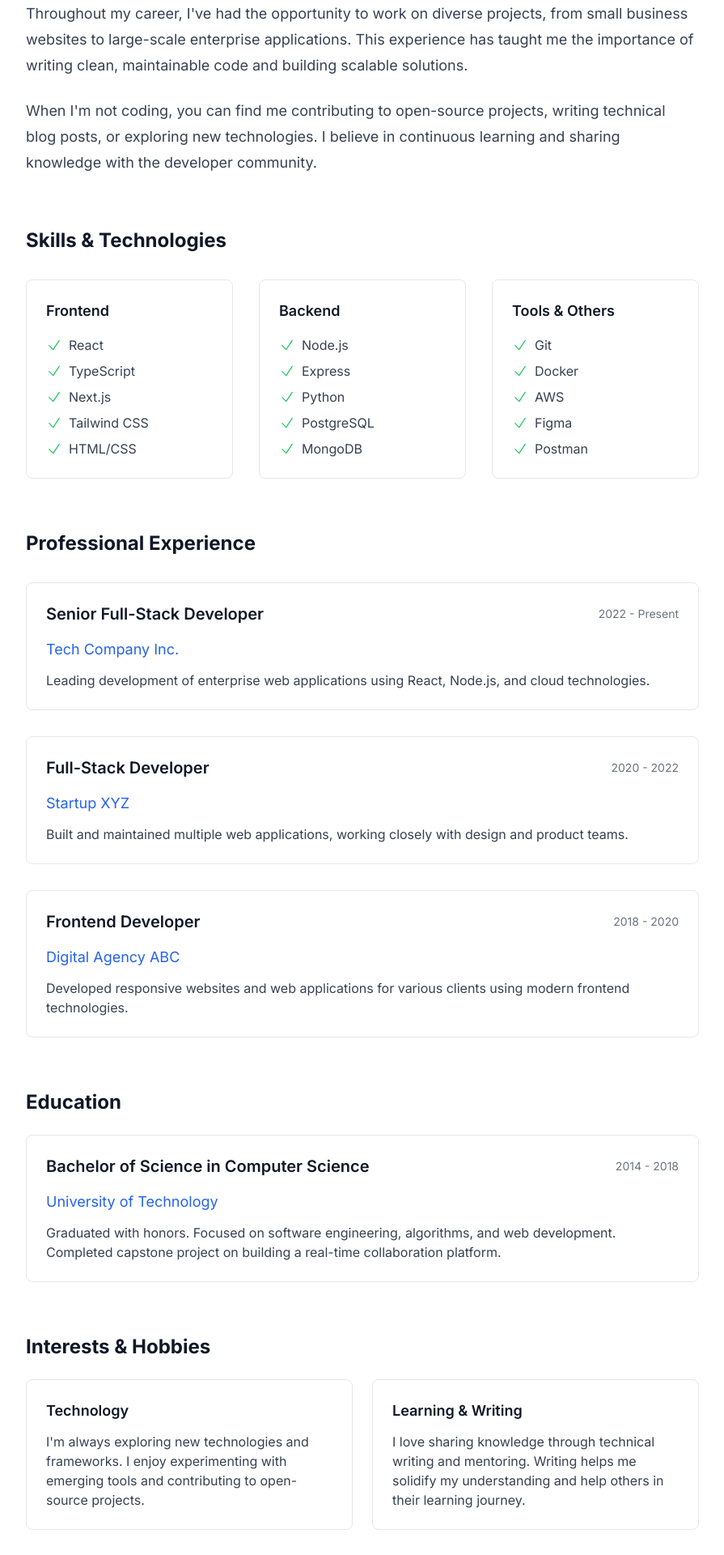
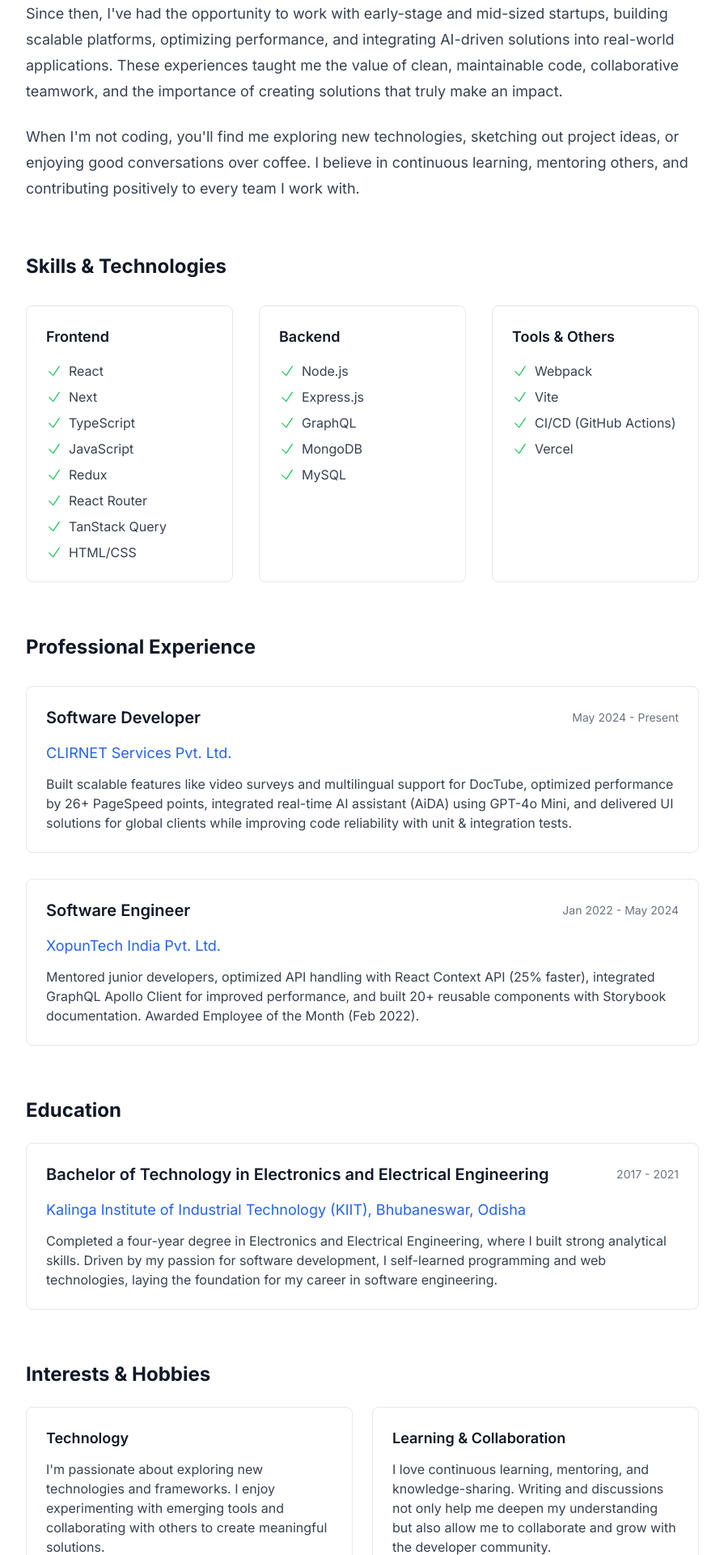
Before and after one commit to SandipDeb05/iamsandipdeb, a Next.js app: page /about in a window 1280 px wide. Shown: the part 520-2440 px from the top of the page at 81% size, without its empty margins (192-1087 px from the left). Built offline with nearby package versions, Linux system fonts and the light colour scheme.

Commit message:
update:text about and projects pages

```diff
--- a/src/app/about/page.tsx
+++ b/src/app/about/page.tsx
@@ -4,39 +4,43 @@ export default function About() {
   const skills = [
     {
       category: "Frontend",
-      items: ["React", "TypeScript", "Next.js", "Tailwind CSS", "HTML/CSS"],
+      items: [
+        "React",
+        "Next",
+        "TypeScript",
+        "JavaScript",
+        "Redux",
+        "React Router",
+        "TanStack Query",
+        "HTML/CSS",
+      ],
     },
     {
       category: "Backend",
-      items: ["Node.js", "Express", "Python", "PostgreSQL", "MongoDB"],
+      items: ["Node.js", "Express.js", "GraphQL", "MongoDB", "MySQL"],
     },
     {
       category: "Tools & Others",
-      items: ["Git", "Docker", "AWS", "Figma", "Postman"],
+      items: ["Webpack", "Vite", "CI/CD (GitHub Actions)", "Vercel"],
     },
   ];
 
   const experience = [
     {
-      title: "Senior Full-Stack Developer",
-      company: "Tech Company Inc.",
-      period: "2022 - Present",
+      title: "Software Developer",
+      company: "CLIRNET Services Pvt. Ltd.",
+      period: "May 2024 - Present",
+      link: "https://www.clirnet.com/",
       description:
-        "Leading development of enterprise web applications using React, Node.js, and cloud technologies.",
+        "Built scalable features like video surveys and multilingual support for DocTube, optimized performance by 26+ PageSpeed points, integrated real-time AI assistant (AiDA) using GPT-4o Mini, and delivered UI solutions for global clients while improving code reliability with unit & integration tests.",
     },
     {
-      title: "Full-Stack Developer",
-      company: "Startup XYZ",
-      period: "2020 - 2022",
+      title: "Software Engineer",
+      company: "XopunTech India Pvt. Ltd.",
+      period: "Jan 2022 - May 2024",
+      link: "https://www.xopuntech.com/",
       description:
-        "Built and maintained multiple web applications, working closely with design and product teams.",
-    },
-    {
-      title: "Frontend Developer",
-      company: "Digital Agency ABC",
-      period: "2018 - 2020",
-      description:
-        "Developed responsive websites and web applications for various clients using modern frontend technologies.",
+        "Mentored junior developers, optimized API handling with React Context API (25% faster), integrated GraphQL Apollo Client for improved performance, and built 20+ reusable components with Storybook documentation. Awarded Employee of the Month (Feb 2022).",
     },
   ];
 
@@ -49,8 +53,8 @@ export default function About() {
             About Me
           </h1>
           <p className="text-xl text-gray-700 dark:text-gray-300 max-w-3xl mx-auto">
-            I'm a passionate developer who loves building innovative solutions
-            and learning new technologies.
+            I'm a passionate Software Engineer who loves building innovative
+            solutions and learning new technologies.
           </p>
         </div>
 
@@ -61,23 +65,26 @@ export default function About() {
           </h2>
           <div className="prose prose-lg prose-gray dark:prose-invert max-w-none">
             <p className="text-gray-700 dark:text-gray-300 mb-6">
-              I started my journey in web development over 5 years ago, and I've
-              been passionate about creating digital experiences ever since. My
-              curiosity for technology and problem-solving led me to explore
-              various aspects of software development, from frontend interfaces
-              to backend systems.
+              I started my journey in software development during my engineering
+              days, and over time, I discovered a strong passion for building
+              modern web applications. My curiosity for technology and
+              problem-solving naturally led me towards frontend development,
+              where I could combine creativity with technical skills to craft
+              impactful user experiences.
             </p>
             <p className="text-gray-700 dark:text-gray-300 mb-6">
-              Throughout my career, I've had the opportunity to work on diverse
-              projects, from small business websites to large-scale enterprise
-              applications. This experience has taught me the importance of
-              writing clean, maintainable code and building scalable solutions.
+              Since then, I've had the opportunity to work with early-stage and
+              mid-sized startups, building scalable platforms, optimizing
+              performance, and integrating AI-driven solutions into real-world
+              applications. These experiences taught me the value of clean,
+              maintainable code, collaborative teamwork, and the importance of
+              creating solutions that truly make an impact.
             </p>
             <p className="text-gray-700 dark:text-gray-300">
-              When I'm not coding, you can find me contributing to open-source
-              projects, writing technical blog posts, or exploring new
-              technologies. I believe in continuous learning and sharing
-              knowledge with the developer community.
+              When I'm not coding, you'll find me exploring new technologies,
+              sketching out project ideas, or enjoying good conversations over
+              coffee. I believe in continuous learning, mentoring others, and
+              contributing positively to every team I work with.
             </p>
           </div>
         </section>
@@ -131,9 +138,14 @@ export default function About() {
                     {job.period}
                   </span>
                 </div>
-                <p className="text-lg text-blue-600 dark:text-blue-400 mb-3">
+                <a
+                  href={job.link}
+                  target="_blank"
+                  rel="noopener noreferrer"
+                  className="block text-lg text-blue-600 dark:text-blue-400 mb-3 hover:underline"
+                >
                   {job.company}
-                </p>
+                </a>
                 <p className="text-gray-700 dark:text-gray-300">
                   {job.description}
                 </p>
@@ -150,19 +162,27 @@ export default function About() {
           <div className="bg-white dark:bg-gray-800 rounded-lg p-6 border border-gray-200 dark:border-gray-700">
             <div className="flex flex-col md:flex-row md:items-center md:justify-between mb-4">
               <h3 className="text-xl font-semibold text-gray-900 dark:text-gray-100">
-                Bachelor of Science in Computer Science
+                Bachelor of Technology in Electronics and Electrical Engineering
               </h3>
               <span className="text-sm text-gray-500 dark:text-gray-400 mt-1 md:mt-0">
-                2014 - 2018
+                2017 - 2021
               </span>
             </div>
-            <p className="text-lg text-blue-600 dark:text-blue-400 mb-3">
-              University of Technology
-            </p>
+            <a
+              href="https://kiit.ac.in/"
+              target="_blank"
+              rel="noopener noreferrer"
+              className="block text-lg text-blue-600 dark:text-blue-400 mb-3 hover:underline"
+            >
+              Kalinga Institute of Industrial Technology (KIIT), Bhubaneswar,
+              Odisha
+            </a>
             <p className="text-gray-700 dark:text-gray-300">
-              Graduated with honors. Focused on software engineering,
-              algorithms, and web development. Completed capstone project on
-              building a real-time collaboration platform.
+              Completed a four-year degree in Electronics and Electrical
+              Engineering, where I built strong analytical skills. Driven by my
+              passion for software development, I self-learned programming and
+              web technologies, laying the foundation for my career in software
+              engineering.
             </p>
           </div>
         </section>
@@ -178,19 +198,20 @@ export default function About() {
                 Technology
               </h3>
               <p className="text-gray-700 dark:text-gray-300">
-                I'm always exploring new technologies and frameworks. I enjoy
-                experimenting with emerging tools and contributing to
-                open-source projects.
+                I'm passionate about exploring new technologies and frameworks.
+                I enjoy experimenting with emerging tools and collaborating with
+                others to create meaningful solutions.
               </p>
             </div>
             <div className="bg-white dark:bg-gray-800 rounded-lg p-6 border border-gray-200 dark:border-gray-700">
               <h3 className="text-lg font-semibold text-gray-900 dark:text-gray-100 mb-3">
-                Learning & Writing
+                Learning & Collaboration
               </h3>
               <p className="text-gray-700 dark:text-gray-300">
-                I love sharing knowledge through technical writing and
-                mentoring. Writing helps me solidify my understanding and help
-                others in their learning journey.
+                I love continuous learning, mentoring, and knowledge-sharing.
+                Writing and discussions not only help me deepen my understanding
+                but also allow me to collaborate and grow with the developer
+                community.
               </p>
             </div>
           </div>
--- a/src/app/page.tsx
+++ b/src/app/page.tsx
@@ -46,10 +46,6 @@ export default function Home() {
             modern web technologies. I enjoy building scalable applications,
             optimizing performance, and integrating AI-driven solutions into
             real-world platforms.
-          </p>
-          <p className="text-md text-gray-700 dark:text-gray-300 leading-relaxed">
-            When I'm not coding, you can find me exploring new technologies,
-            sketching project ideas, or enjoying a good cup of coffee.
           </p>
           <Link
             href="/about"
--- a/src/app/projects/page.tsx
+++ b/src/app/projects/page.tsx
@@ -1,5 +1,8 @@
 import { allProjects } from "@/data/projects";
-import { CodeBracketIcon } from "@heroicons/react/24/outline";
+import {
+  ArrowTopRightOnSquareIcon,
+  CodeBracketIcon,
+} from "@heroicons/react/24/outline";
 
 export default function Projects() {
   return (
@@ -18,16 +21,16 @@ export default function Projects() {
         </div>
 
         {/* Projects Grid */}
-        <div className="grid md:grid-cols-2 lg:grid-cols-3 gap-8">
+        <div className="grid md:grid-cols-2 lg:grid-cols-2 gap-8">
           {allProjects.map((project) => (
             <div
               key={project.id}
               className="bg-white dark:bg-gray-900 rounded-lg shadow-md hover:shadow-lg transition-all duration-300 border border-gray-200 dark:border-gray-700 overflow-hidden group"
             >
               {/* Project Image Placeholder */}
-              <div className="h-48 bg-gradient-to-br from-blue-100 to-indigo-100 dark:from-gray-800 dark:to-gray-700 flex items-center justify-center">
+              {/* <div className="h-48 bg-gradient-to-br from-blue-100 to-indigo-100 dark:from-gray-800 dark:to-gray-700 flex items-center justify-center">
                 <CodeBracketIcon className="h-16 w-16 text-blue-400 dark:text-blue-500" />
-              </div>
+              </div> */}
 
               {/* Project Content */}
               <div className="p-6">
@@ -71,7 +74,7 @@ export default function Projects() {
                       rel="noopener noreferrer"
                       className="inline-flex items-center px-4 py-2 bg-blue-600 text-white rounded-lg hover:bg-blue-700 transition-colors font-medium"
                     >
-                      {/* <ExternalLinkIcon className="h-4 w-4 mr-2" /> */}
+                      <ArrowTopRightOnSquareIcon className="h-4 w-4 mr-2" />
                       Live Demo
                     </a>
                   )}
@@ -93,7 +96,7 @@ export default function Projects() {
               reach out!
             </p>
             <a
-              href="mailto:hello@example.com"
+              href="mailto:sandipdeb05@gmail.com"
               className="inline-flex items-center px-6 py-3 bg-blue-600 text-white font-medium rounded-lg hover:bg-blue-700 transition-colors"
             >
               Get In Touch
```
Also changed, not shown: src/data/projects.ts (+20 -37 lines).
